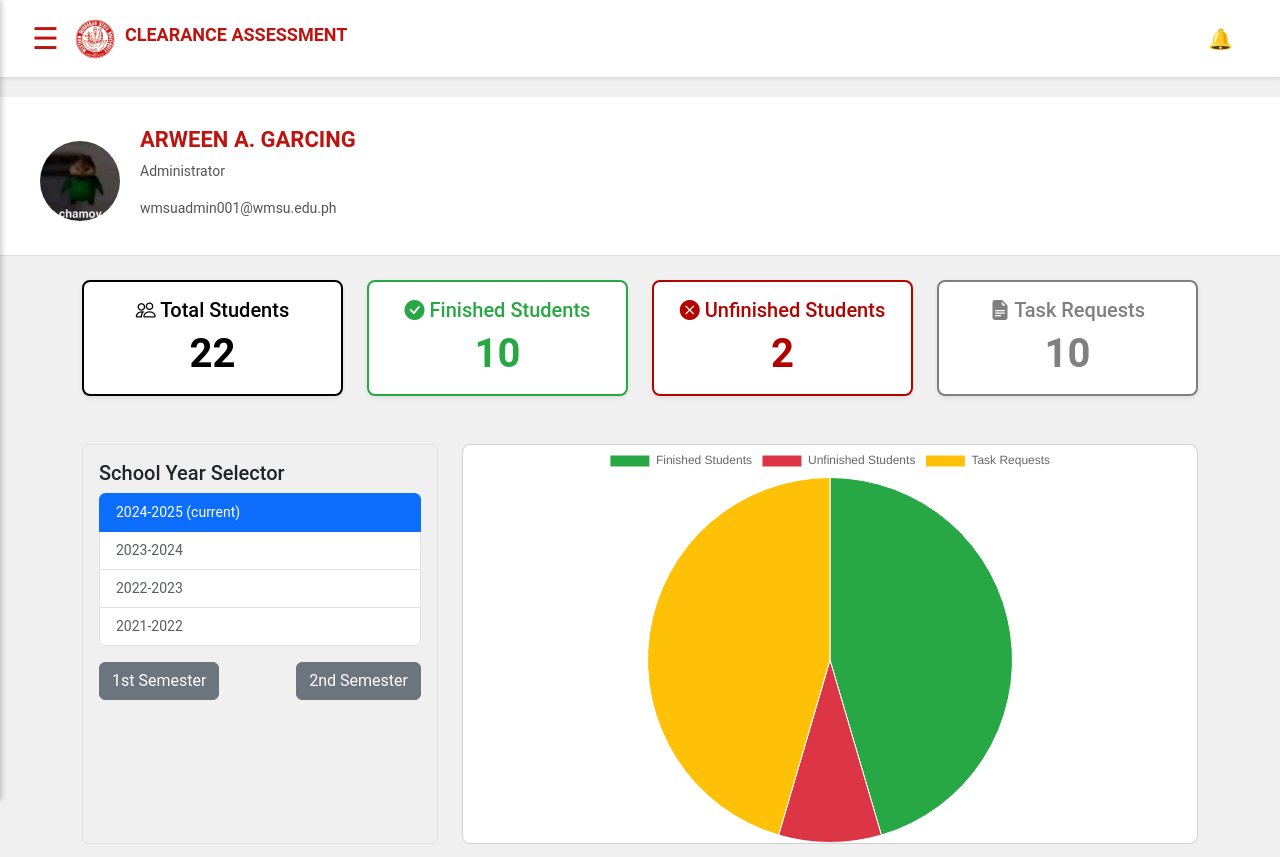
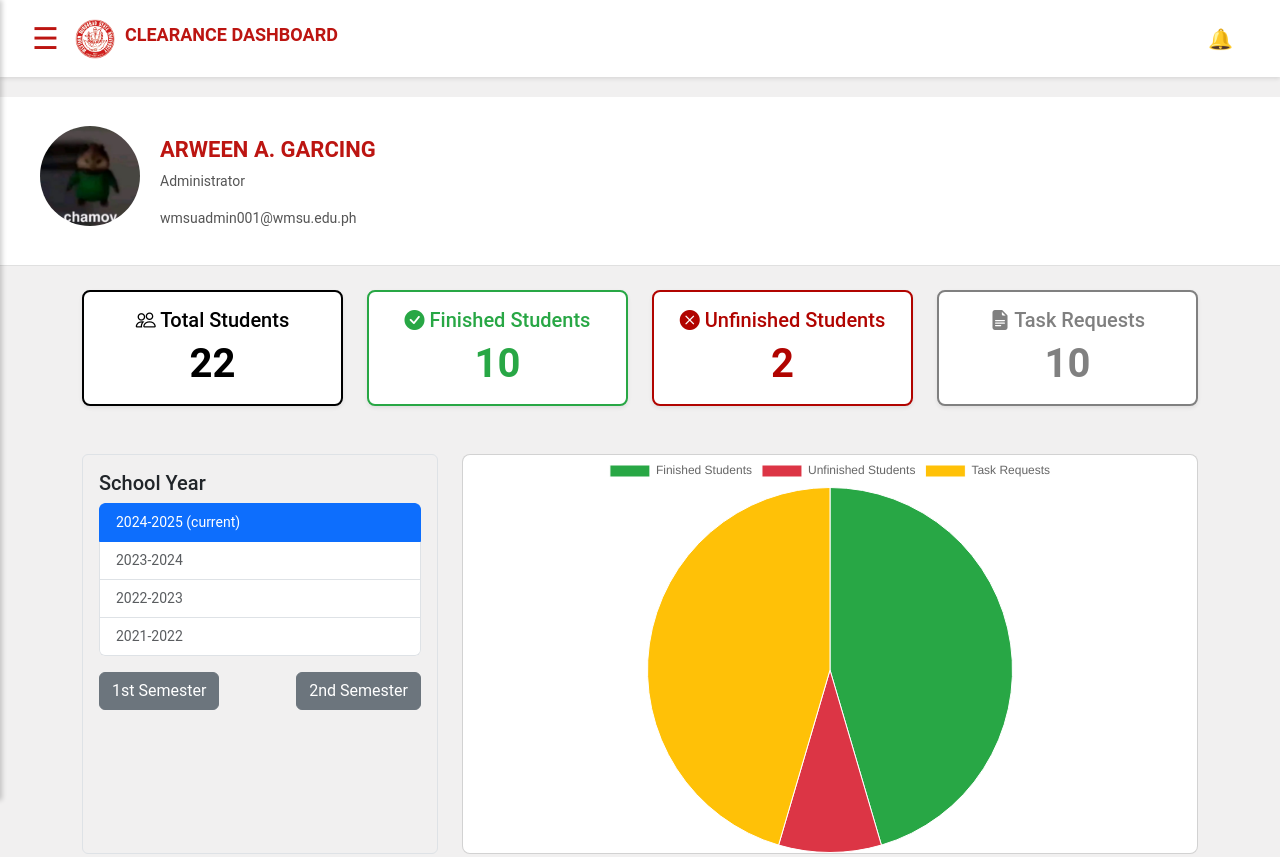
Before and after one commit to Axxer001/Student-Clearance, a plain HTML site: page admin-page/admin-page.html in a window 1280 px wide. Shown: the top 857 px of the page. Drawn offline with nearby package versions, Linux system fonts and the light colour scheme.

Commit message:
Add files via upload

```diff
--- a/admin-page/admin-page.html
+++ b/admin-page/admin-page.html
@@ -26,7 +26,7 @@
       <div class="navbar-left">
         <button id="sidebar-toggle" class="sidebar-toggle">&#9776;</button>
         <img src="../wmsu-logo.png" alt="Logo" class="logo">
-        <h1 class="navbar-title">CLEARANCE ASSESSMENT</h1>
+        <h1 class="navbar-title">CLEARANCE DASHBOARD</h1>
       </div>
       <div class="navbar-right position-relative">
         <button id="notification-bell" class="notification-bell">🔔</button>
@@ -44,13 +44,13 @@
       <ul class="side-panel-links">
         <li><a href="../admin-page/admin-page.html"><i class="bi bi-house"></i> Dashboard</a></li>
         <li><a href="../clearance-list/clearance.html"><i class="bi bi-list"></i> Clearance List</a></li>
-        <li><a href="../finished-page/finished.html"><i class="bi bi-check-circle"></i> Finished Students</a></li>
-        <li><a href="../unfinishhed-page/unfinished.html"><i class="bi bi-x-circle"></i> Unfinished Students</a></li>
+        <li><a href="../finished-page/finished.html"><i class="bi bi-check-circle"></i> Finished List</a></li>
+        <li><a href="../unfinishhed-page/unfinished.html"><i class="bi bi-x-circle"></i> Unfinished List</a></li>
         <li><a href="../request-page/request.html"><i class="bi bi-file-earmark-text"></i> Task Requests</a></li>
         <li><a href="../history-page/history.html"><i class="bi bi-clock-history"></i> Clearance History</a></li>
         <li><a href="index.html" id="logout-btn"><i class="bi bi-box-arrow-right"></i> Logout</a></li>
       </ul>
-    </div>
+  </div>
 
     <!-- ADMIN PROFILE -->
     <section class="admin-profile">
@@ -105,7 +105,7 @@
       <div class="row">
         <div class="col-md-4">
           <div class="box-container p-3 border rounded" style="height: 400px;">
-            <h5>School Year Selector</h5>
+            <h5>School Year</h5>
             <div id="school-year-list" class="list-group overflow-auto" style="max-height: 300px;">
               <a href="#" data-year="2024-2025" class="list-group-item list-group-item-action active">2024-2025 (current)</a>
               <a href="#" data-year="2023-2024" class="list-group-item list-group-item-action">2023-2024</a>
--- a/admin-page/style-admin.css
+++ b/admin-page/style-admin.css
@@ -5,15 +5,15 @@
     display: flex;
     align-items: center;
     gap: 20px;
-    padding: 30px 40px 20px;
+    padding: 10px 40px 20px;
     background: #fff;
     border-bottom: 1px solid #e0e0e0;
     margin-top: 20px;
   }
 
   .admin-avatar {
-    width: 80px;
-    height: 80px;
+    width: 100px;
+    height: 100px;
     border-radius: 50%;
     object-fit: cover;
   }
@@ -24,6 +24,7 @@
   }
 
   .admin-name {
+    margin-top: 30px;;
     font-size: 22px;
     font-weight: bold;
     color: #bc1511;
--- a/style.css
+++ b/style.css
@@ -4,7 +4,7 @@ body, html {
 	margin: 0px auto;
 	padding: 0px;
 	font-family: 'Roboto', sans-serif;
-	background-image: url("WMSU LANDING.jpg");
+	background-image: url("491009081_1833991010774038_4851876794475509354_n.jpg");
 	background-size: cover;
 	background-position: center;
 	background-repeat: no-repeat;
```
Also changed, not shown: clearance-list/clearance.html (+4 -3 lines), finished-page/finished.html (+4 -4 lines), history-page/history.html (+2 -2 lines), index.html (+1 -1 lines), request-page/request.html (+2 -2 lines), unfinishhed-page/unfinished.html (+4 -4 lines).
